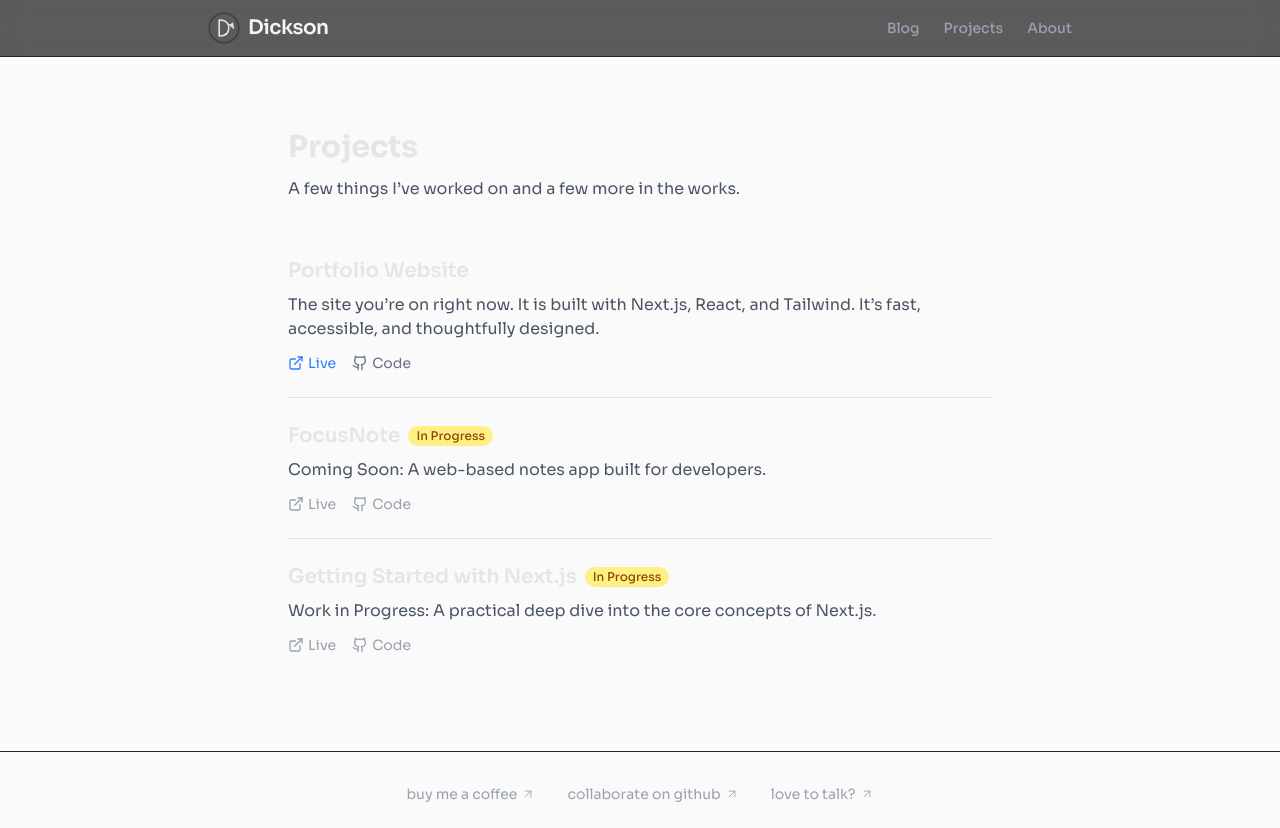
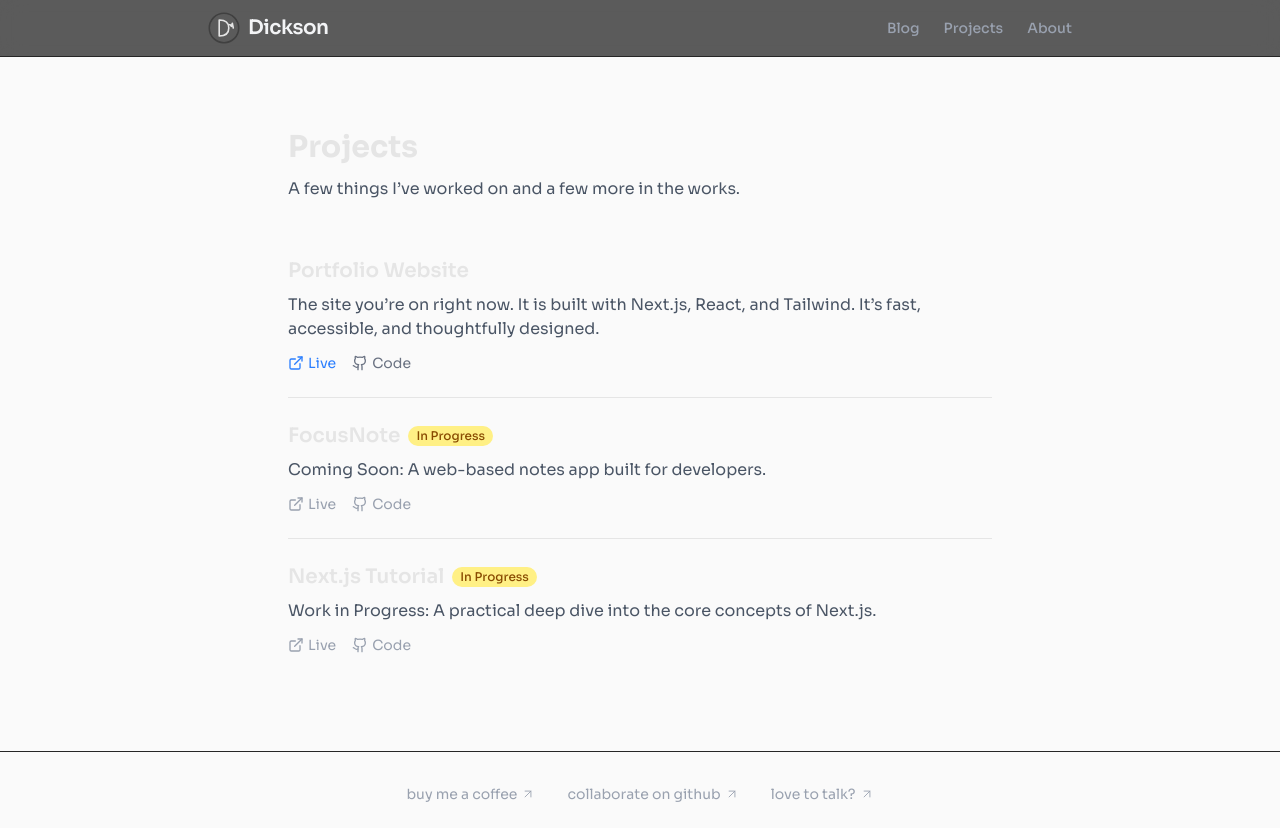
Before and after one commit to dboatengg/portfolio-site, a Next.js app: page /projects in a window 1280 px wide. Built offline with nearby package versions, Linux system fonts and the light colour scheme.

Commit message:
Update project page

```diff
--- a/app/projects/page.tsx
+++ b/app/projects/page.tsx
@@ -28,7 +28,7 @@ const projects = [
     links: {},
   },
   {
-    title: "Getting Started with Next.js",
+    title: "Next.js Tutorial",
     description:
       "Work in Progress: A practical deep dive into the core concepts of Next.js.",
     status: "in progress",
```
